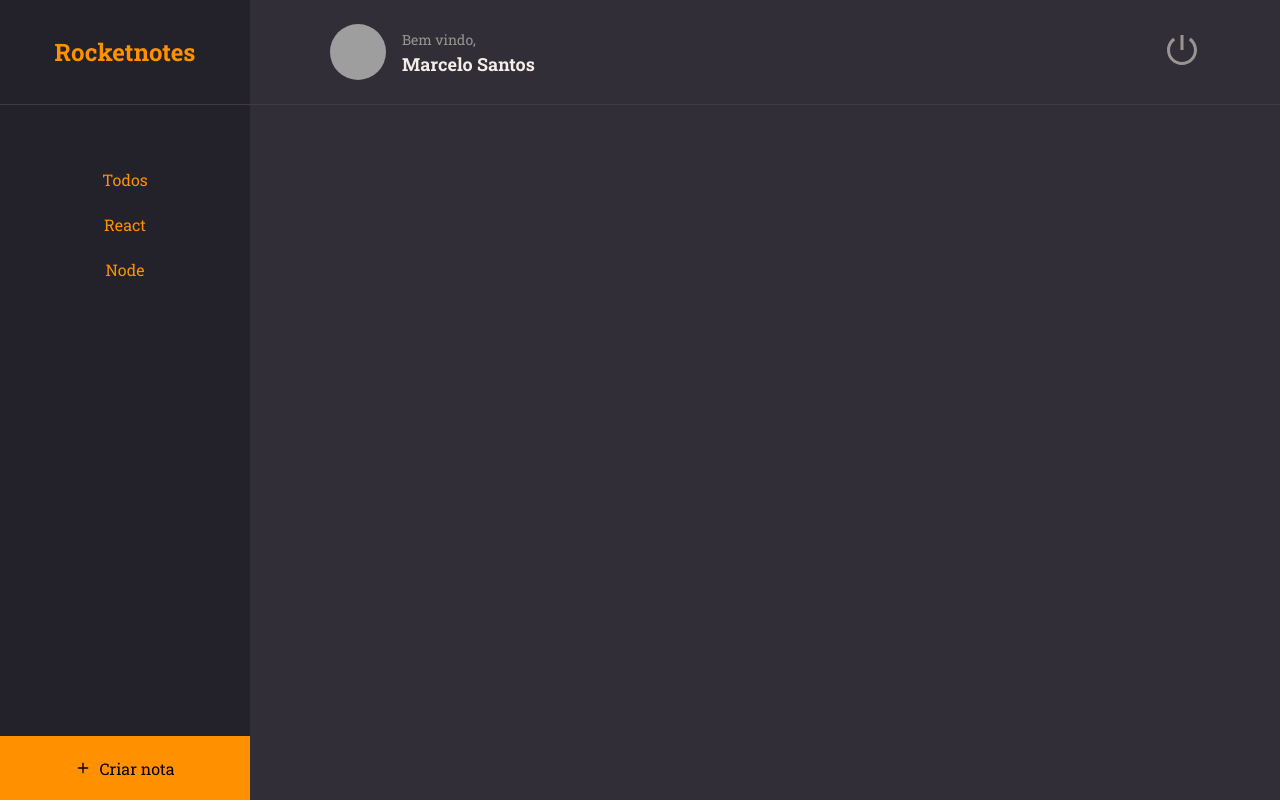
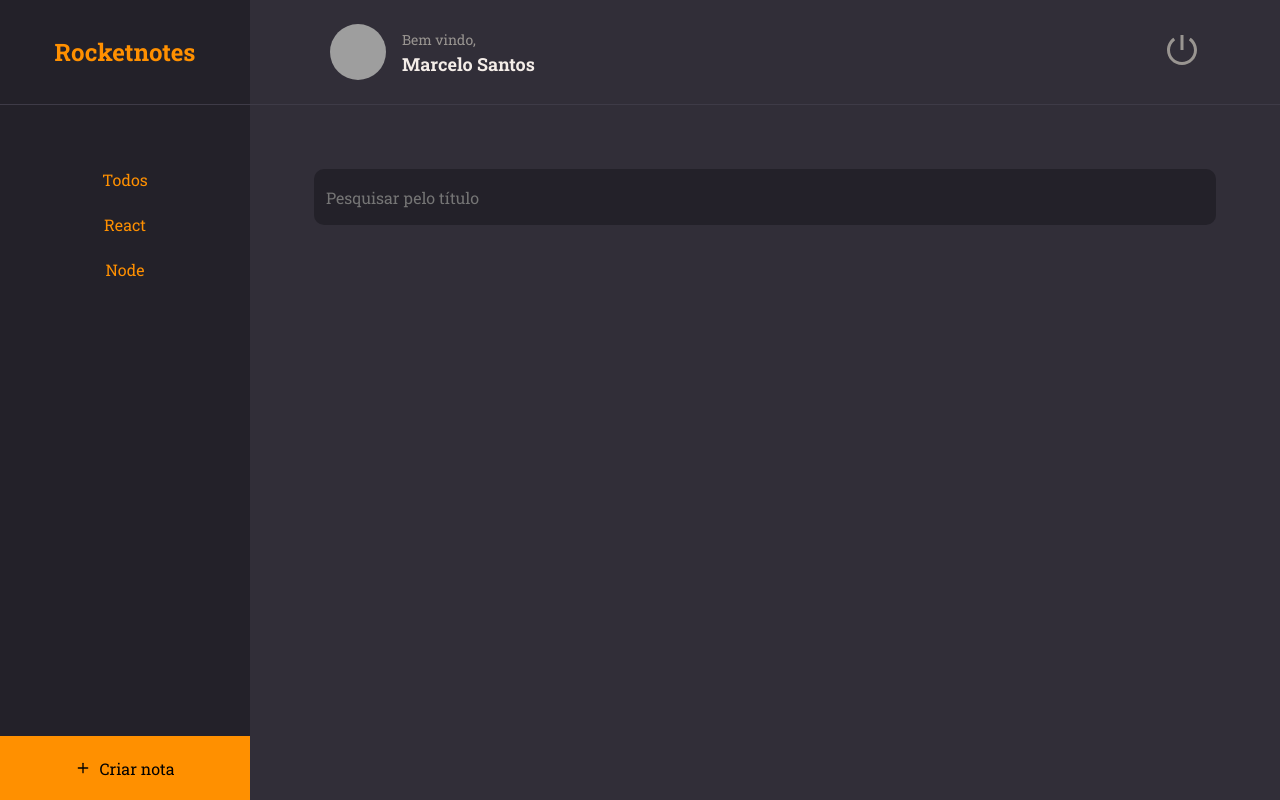
Before and after one commit to Riquecelo/rocketnotes, a React (Vite) app: page / in a window 1280 px wide. Built offline with nearby package versions, Linux system fonts and the light colour scheme; grey boxes are pictures that could not be loaded.

Commit message:
construção do input search

```diff
--- /dev/null
+++ b/src/components/Input/index.jsx
@@ -0,0 +1,10 @@
+import { Container } from "./styles";
+
+export function Input({icon: Icon, ...rest}){
+    return(
+        <Container>
+            {Icon && <Icon size={20} />}
+            <input {...rest} />
+        </Container>
+    )
+}
--- /dev/null
+++ b/src/components/Input/styles.js
@@ -0,0 +1,32 @@
+import styled from "styled-components";
+
+export const Container = styled.div`
+
+    width: 100%;
+    display: flex;
+    align-items: center;
+    background-color: ${({theme}) => theme.COLORS.BACKGROUND_900};
+
+    margin-bottom: 8px;
+    border-radius: 10px;
+
+    > input{
+        height:  56px;
+        width: 100%;
+
+        padding: 12px;
+
+        color: ${({theme}) => theme.COLORS.WHITE};
+        background: transparent;
+        border: none;
+
+        &::placeholder{
+            color: ${({theme}) => theme.COLORS.GREY_300};
+        }
+    }
+
+    > svg{
+            margin-left: 16px;
+        }
+
+`;
--- a/src/pages/Home/index.jsx
+++ b/src/pages/Home/index.jsx
@@ -1,9 +1,10 @@
-import { FiPlus } from 'react-icons/fi';
+import { FiPlus, FiSearch } from 'react-icons/fi';
 
 import { Container, Brand, Menu, Search, Content, NewNote } from './styles';
 
 import { Header } from '../../components/Header';
 import { ButtonText } from '../../components/ButtonText';
+import { Input } from '../../components/Input';
 
 export function Home(){
     return(
@@ -21,7 +22,7 @@
             </Menu>
 
             <Search>
-
+                <Input placeholder='Pesquisar pelo título'  />
             </Search>
 
             <Content>
--- a/src/pages/Home/styles.js
+++ b/src/pages/Home/styles.js
@@ -55,7 +55,7 @@
 export const Search  = styled.div`
 
     grid-area: search;
-
+    padding: 64px 64px 0;
 `;
 
 export const Content  = styled.div`
```
